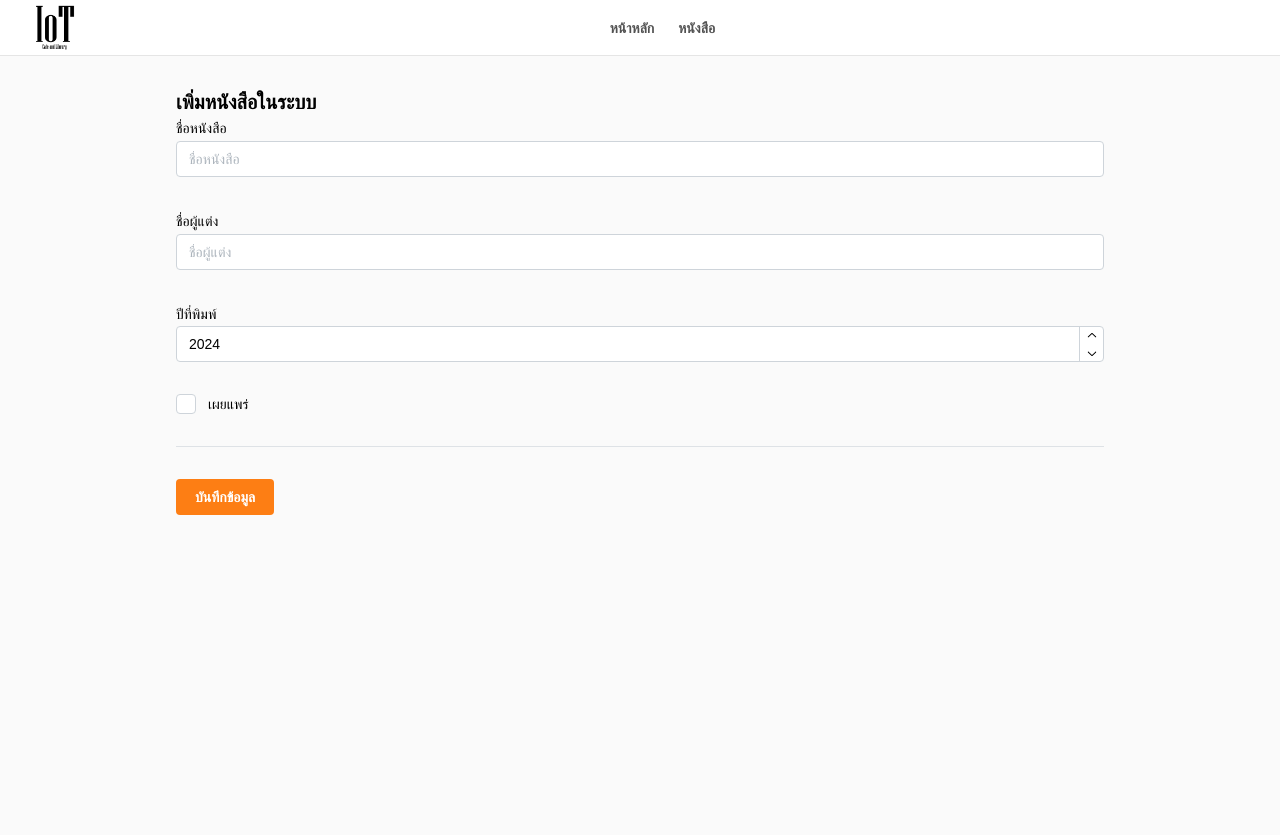
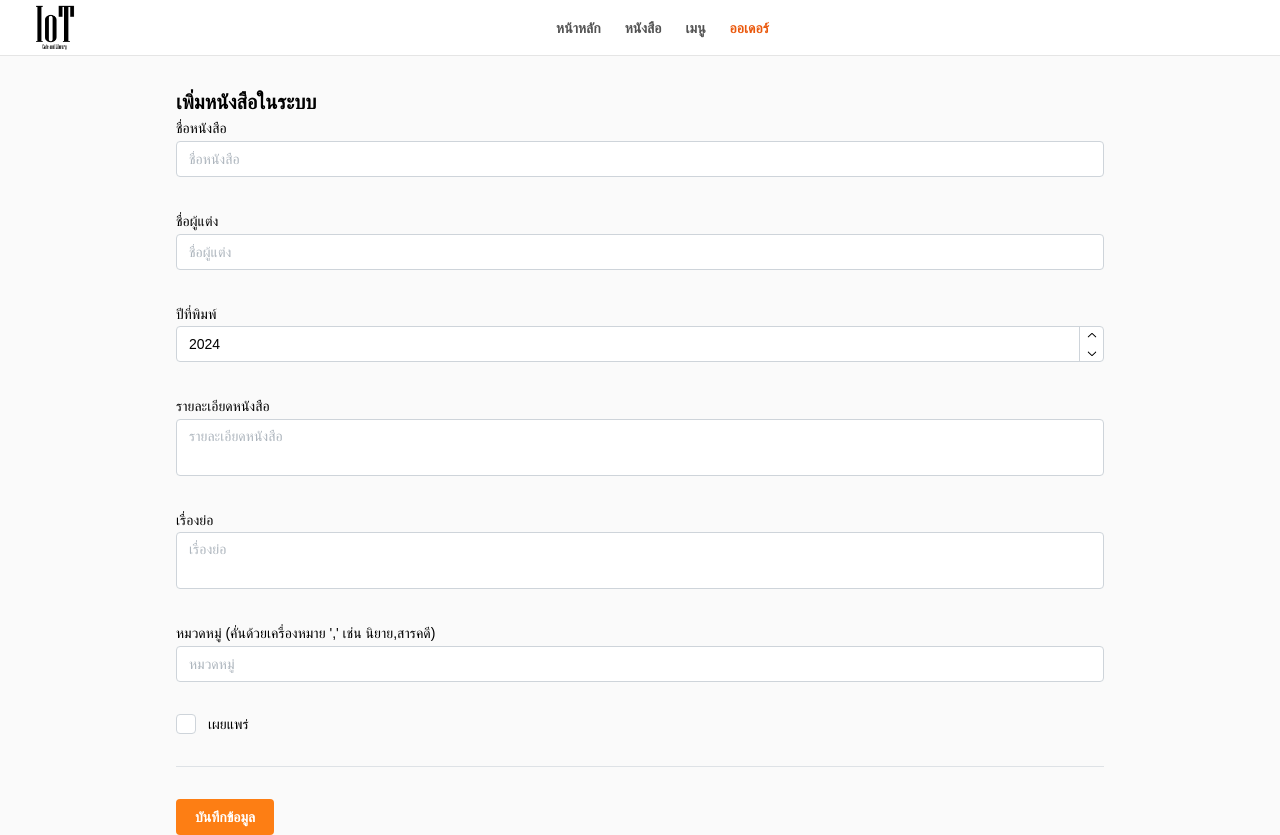
Before and after one commit to phatsanphonna/iot24-web, a React (Vite) app: page /books/create in a window 1280 px wide. Before the commit the page ends 800 px from the top, so only its background shows below. Built offline with nearby package versions, Linux system fonts and the light colour scheme; no server answers.

Commit message:
Feat: Book CRUD

```diff
--- a/src/components/layout.tsx
+++ b/src/components/layout.tsx
@@ -31,12 +31,19 @@ export default function Layout({ children }: LayoutProps) {
                 หนังสือ
               </Link>
 
-              {/* <Link
+              <Link
                 to={"/menu"}
                 className="flex items-center h-14 px-1 no-underline text-neutral-600 font-semibold text-sm"
               >
                 เมนู
-              </Link> */}
+              </Link>
+
+              <Link
+                to={"/admin/orders"}
+                className="flex items-center h-14 px-1 no-underline text-orange-600 font-semibold text-sm"
+              >
+                ออเดอร์
+              </Link>
             </Group>
 
             <div></div>
--- a/src/lib/models.tsx
+++ b/src/lib/models.tsx
@@ -1,7 +1,16 @@
 export interface Book {
   id: number;
   title: string;
+  description: string;
+  short_description: string;
+  category: string | string[];
   author: string;
   year: number;
   is_published: boolean;
 }
+
+export interface Menu {
+  id: number;
+  name: string;
+  price: number;
+}
--- /dev/null
+++ b/src/pages/admin/order-list.tsx
@@ -0,0 +1,7 @@
+const AdminOrderListPage: React.FC = () => {
+  return (
+    <div>OrderListPage</div>
+  )
+}
+
+export default AdminOrderListPage
--- a/src/pages/book-by-id.tsx
+++ b/src/pages/book-by-id.tsx
@@ -40,28 +40,21 @@ export default function BookByIdPage() {
                 <div className="col-span-2 px-4 space-y-2 py-4">
                   <h3>รายละเอียดหนังสือ</h3>
                   <p className="indent-4">
-                    {/* TODO: เพิ่มรายละเอียดหนังสือ */}
-                    Lorem ipsum dolor sit amet consectetur adipisicing elit. Magnam, neque.
-                    Necessitatibus nihil quibusdam molestiae, asperiores nesciunt quod aliquid
-                    accusamus iusto sint amet optio laudantium eius, facilis iure ipsa assumenda
-                    alias pariatur! Quis ad ratione amet fugiat, et culpa cupiditate, veritatis
-                    beatae sed voluptatum a reprehenderit id odit quas? Enim, earum?
+                    {book.description}
                   </p>
 
                   <h3>เรื่องย่อ</h3>
                   <p className="indent-4">
-                    {/* TODO: เพิ่มเรื่องย่อ */}
-                    Lorem ipsum dolor sit amet consectetur adipisicing elit. Quia officiis amet nemo
-                    ut placeat aliquam neque id voluptates quod nihil.
+                    {book.short_description}
                   </p>
 
                   <h3>หมวดหมู่</h3>
-                  {/* TODO: เพิ่มหมวดหมู่(s) */}
                   <div className="flex flex-wrap gap-2">
-                    <Badge color="teal">#หมวดหมู่ 1</Badge>
-                    <Badge color="teal">#หมวดหมู่ 2</Badge>
-                    <Badge color="teal">#หมวดหมู่ 3</Badge>
-                    <Badge color="teal">#หมวดหมู่ 4</Badge>
+                    {(book.category as string[]).map((category, index) => (
+                      <Badge key={index} color="teal">
+                        {category}
+                      </Badge>
+                    ))}
                   </div>
                 </div>
               </div>
--- a/src/pages/book-create.tsx
+++ b/src/pages/book-create.tsx
@@ -1,6 +1,6 @@
 import { useNavigate } from "react-router-dom";
 import Layout from "../components/layout";
-import { Button, Checkbox, Container, Divider, NumberInput, TextInput } from "@mantine/core";
+import { Button, Checkbox, Container, Divider, NumberInput, Textarea, TextInput } from "@mantine/core";
 import { isNotEmpty, useForm } from "@mantine/form";
 import { useState } from "react";
 import axios, { AxiosError } from "axios";
@@ -18,19 +18,28 @@ export default function BookCreatePage() {
       author: "",
       year: 2024,
       is_published: false,
+      description: "",
+      short_description: "",
+      category: '',
     },
 
     validate: {
       title: isNotEmpty("กรุณาระบุชื่อหนังสือ"),
       author: isNotEmpty("กรุณาระบุชื่อผู้แต่ง"),
       year: isNotEmpty("กรุณาระบุปีที่พิมพ์หนังสือ"),
+      description: isNotEmpty("กรุณาระบุรายละเอียดหนังสือ"),
+      short_description: isNotEmpty("กรุณาระบุเรื่องย่อหนังสือ"),
+      category: isNotEmpty("กรุณาระบุหมวดหมู่หนังสือ"),
     },
   });
 
   const handleSubmit = async (values: typeof bookCreateForm.values) => {
     try {
       setIsProcessing(true);
-      const response = await axios.post<Book>(`/books`, values);
+      const response = await axios.post<Book>(`/books`, {
+        ...values,
+        category: values.category.split(',').map((category) => category.trim()),
+      });
       notifications.show({
         title: "เพิ่มข้อมูลหนังสือสำเร็จ",
         message: "ข้อมูลหนังสือได้รับการเพิ่มเรียบร้อยแล้ว",
@@ -92,8 +101,23 @@ export default function BookCreatePage() {
             />
 
             {/* TODO: เพิ่มรายละเอียดหนังสือ */}
-            {/* TODO: เพิ่มเรื่องย่อ */}
-            {/* TODO: เพิ่มหมวดหมู่(s) */}
+            <Textarea
+              label="รายละเอียดหนังสือ"
+              placeholder="รายละเอียดหนังสือ"
+              {...bookCreateForm.getInputProps("description")}
+            />
+
+            <Textarea
+              label="เรื่องย่อ"
+              placeholder="เรื่องย่อ"
+              {...bookCreateForm.getInputProps("short_description")}
+            />
+
+            <TextInput
+              label="หมวดหมู่ (คั่นด้วยเครื่องหมาย ',' เช่น นิยาย,สารคดี)"
+              placeholder="หมวดหมู่"
+              {...bookCreateForm.getInputProps("category")}
+            />
 
             <Checkbox
               label="เผยแพร่"
--- a/src/pages/book-edit-by-id.tsx
+++ b/src/pages/book-edit-by-id.tsx
@@ -2,7 +2,7 @@ import useSWR from "swr";
 import { Book } from "../lib/models";
 import { useNavigate, useParams } from "react-router-dom";
 import Layout from "../components/layout";
-import { Alert, Button, Checkbox, Container, Divider, NumberInput, TextInput } from "@mantine/core";
+import { Alert, Button, Checkbox, Container, Divider, NumberInput, Textarea, TextInput } from "@mantine/core";
 import Loading from "../components/loading";
 import { IconAlertTriangleFilled, IconTrash } from "@tabler/icons-react";
 import { isNotEmpty, useForm } from "@mantine/form";
@@ -26,19 +26,28 @@ export default function BookEditById() {
       author: "",
       year: 2024,
       is_published: false,
+      description: "",
+      short_description: "",
+      category: '',
     },
 
     validate: {
       title: isNotEmpty("กรุณาระบุชื่อหนังสือ"),
       author: isNotEmpty("กรุณาระบุชื่อผู้แต่ง"),
       year: isNotEmpty("กรุณาระบุปีที่พิมพ์หนังสือ"),
+      description: isNotEmpty("กรุณาระบุรายละเอียดหนังสือ"),
+      short_description: isNotEmpty("กรุณาระบุเรื่องย่อหนังสือ"),
+      category: isNotEmpty("กรุณาระบุหมวดหมู่หนังสือ"),
     },
   });
 
   const handleSubmit = async (values: typeof bookEditForm.values) => {
     try {
       setIsProcessing(true);
-      await axios.patch(`/books/${bookId}`, values);
+      await axios.patch(`/books/${bookId}`, {
+        ...values,
+        category: values.category.split(',').map((category) => category.trim()),
+      });
       notifications.show({
         title: "แก้ไขข้อมูลหนังสือสำเร็จ",
         message: "ข้อมูลหนังสือได้รับการแก้ไขเรียบร้อยแล้ว",
@@ -117,8 +126,12 @@ export default function BookEditById() {
 
   useEffect(() => {
     if (!isSetInitialValues && book) {
-      bookEditForm.setInitialValues(book);
-      bookEditForm.setValues(book);
+      const parsedBook = {
+        ...book,
+        category: (book.category as string[]).join(","),
+      };
+      bookEditForm.setInitialValues(parsedBook);
+      bookEditForm.setValues(parsedBook);
       setIsSetInitialValues(true);
     }
   }, [book, bookEditForm, isSetInitialValues]);
@@ -163,9 +176,23 @@ export default function BookEditById() {
                   {...bookEditForm.getInputProps("year")}
                 />
 
-                {/* TODO: เพิ่มรายละเอียดหนังสือ */}
-                {/* TODO: เพิ่มเรื่องย่อ */}
-                {/* TODO: เพิ่มหมวดหมู่(s) */}
+                <Textarea
+                  label="รายละเอียดหนังสือ"
+                  placeholder="รายละเอียดหนังสือ"
+                  {...bookEditForm.getInputProps("description")}
+                />
+
+                <Textarea
+                  label="เรื่องย่อ"
+                  placeholder="เรื่องย่อ"
+                  {...bookEditForm.getInputProps("short_description")}
+                />
+
+                <TextInput
+                  label="หมวดหมู่ (คั่นด้วยเครื่องหมาย ',' เช่น นิยาย,สารคดี)"
+                  placeholder="หมวดหมู่"
+                  {...bookEditForm.getInputProps("category")}
+                />
 
                 <Checkbox
                   label="เผยแพร่"
--- /dev/null
+++ b/src/pages/menu.tsx
@@ -0,0 +1,66 @@
+import { Alert, Button } from '@mantine/core'
+import Layout from '../components/layout'
+import cafeBackgroundImage from "../assets/images/coffee-1.jpg";
+import Loading from '../components/loading';
+import { Menu } from '../lib/models';
+import { IconAlertTriangleFilled } from '@tabler/icons-react';
+
+
+const MenuPage: React.FC = () => {
+  const menus: Menu[] = []
+  const error = {}
+
+  return (
+    <Layout>
+      <section
+        className="h-[500px] w-full text-white bg-orange-800 bg-cover bg-blend-multiply flex flex-col justify-center items-center px-4 text-center"
+        style={{
+          backgroundImage: `url(${cafeBackgroundImage})`,
+        }}
+      >
+        <h1 className="text-5xl mb-2">เครื่องดื่ม</h1>
+        <h2>รายการเครื่องดื่มทั้งหมด</h2>
+      </section>
+
+      <section className="container mx-auto py-8">
+        <div className="flex justify-between">
+          <h1>รายการเครื่องดื่ม</h1>
+        </div>
+
+        {/* {!menus && !error && <Loading />}
+        {error && (
+          <Alert
+            color="red"
+            title="เกิดข้อผิดพลาดในการอ่านข้อมูล"
+            icon={<IconAlertTriangleFilled />}
+          >
+            {error.message}
+          </Alert>
+        )} */}
+
+        <div className="grid grid-cols-1 md:grid-cols-2 lg:grid-cols-4 gap-4">
+          {menus?.map((menu) => (
+            <div className="border border-solid border-neutral-200" key={menu.id}>
+              <img
+                src="https://placehold.co/150x200"
+                alt={menu.name}
+                className="w-full object-cover aspect-[3/4]"
+              />
+              <div className="p-4">
+                <h2 className="text-lg font-semibold line-clamp-2">{menu.name}</h2>
+              </div>
+
+              <div className="flex justify-end px-4 pb-2">
+                <Button size="xs" variant="default">
+                  สั่ง
+                </Button>
+              </div>
+            </div>
+          ))}
+        </div>
+      </section>
+    </Layout>
+  )
+}
+
+export default MenuPage
```
Also changed, not shown: src/main.tsx (+10 -0 lines).
